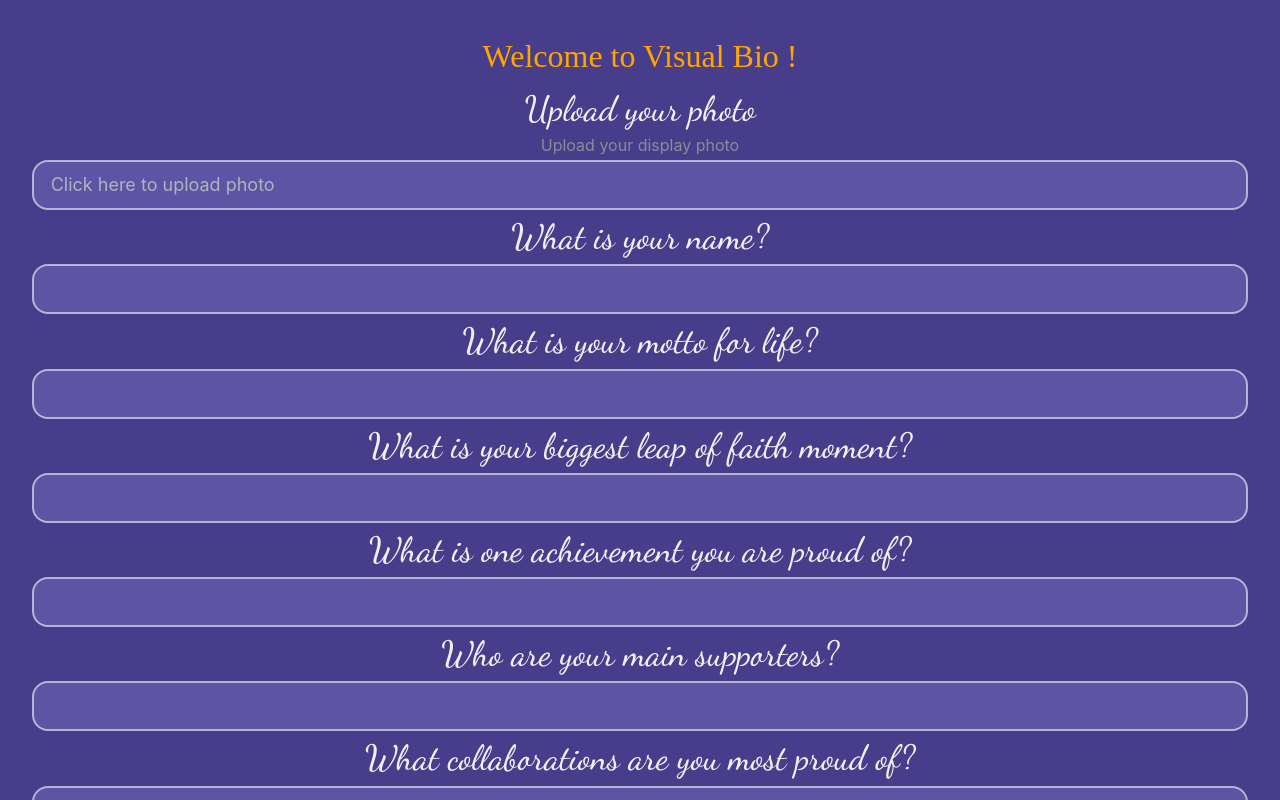
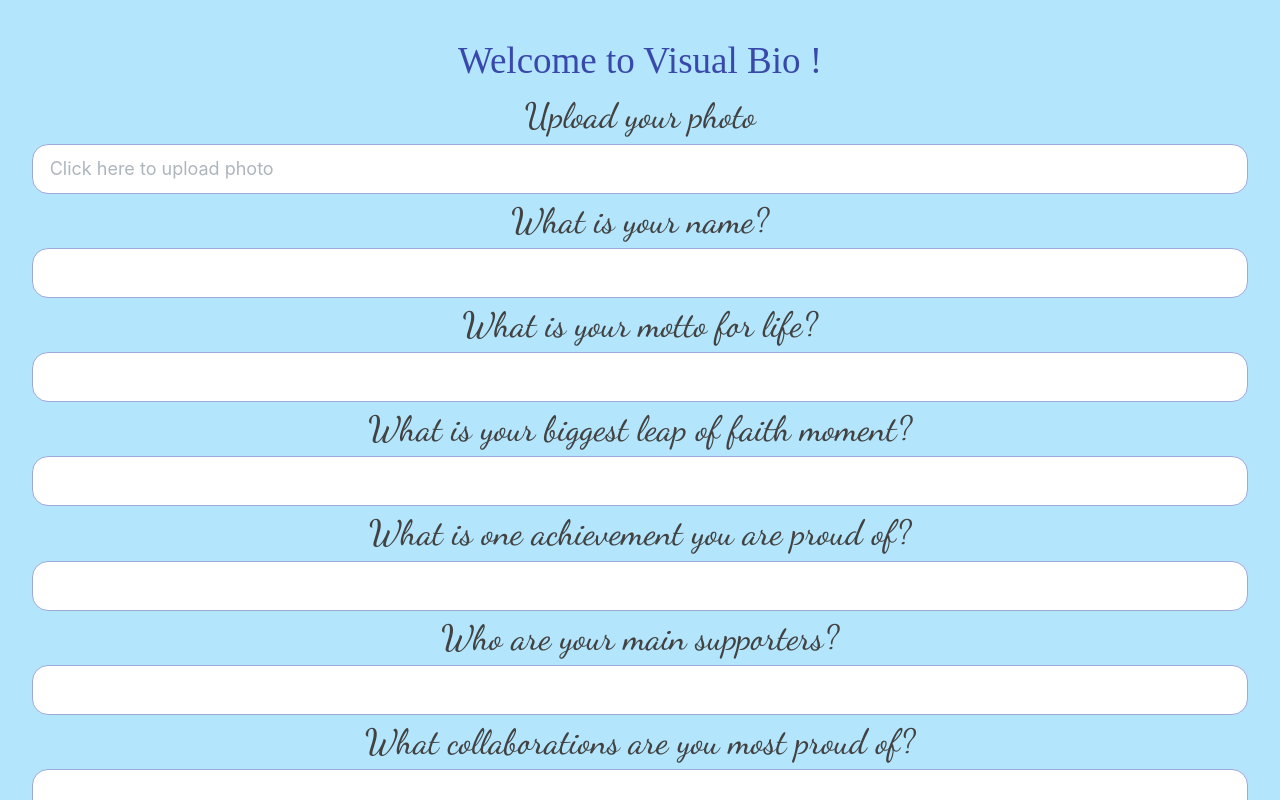
Before and after one commit to AnkiCodeAdventures/visual-bio, a React (Vite) app: page / in a window 1280 px wide. Shown: the top 800 px of the page. Built offline with nearby package versions, Linux system fonts and the light colour scheme; a web font is replaced by a local one.

Commit message:
update styles

```diff
--- a/src/components/RenderBio/RenderBio.jsx
+++ b/src/components/RenderBio/RenderBio.jsx
@@ -1,4 +1,5 @@
 /* eslint-disable react/prop-types */
+import { Button } from "@mantine/core";
 import styles from "./renderBio.module.css";
 import html2canvas from "html2canvas";
 
@@ -10,9 +11,13 @@
     const div = document.getElementById("capture-div");
     if (div) {
       document.fonts.ready.then(() => {
-        html2canvas(div, { scale: window.devicePixelRatio }).then((canvas) => {
+        html2canvas(div, {
+          scale: Math.min(2, window.devicePixelRatio), // Keeps quality high but prevents extreme scaling
+          useCORS: true, // Ensures images load correctly
+          allowTaint: true,
+        }).then((canvas) => {
           const link = document.createElement("a");
-          link.href = canvas.toDataURL("image/png");
+          link.href = canvas.toDataURL("image/png", 1.0); // Maximum quality
           link.download = "div-image.png";
           link.click();
         });
@@ -261,7 +266,9 @@
           alt=""
         />
       </div>
-      <button onClick={handleDownloadImage}>Download as Image</button>
+      <Button size="lg" className={styles.button} onClick={handleDownloadImage}>
+        Download as Image
+      </Button>
     </>
   );
 }
--- a/src/components/RenderBio/renderBio.module.css
+++ b/src/components/RenderBio/renderBio.module.css
@@ -2,7 +2,7 @@
 @import url("https://fonts.googleapis.com/css2?family=Dokdo&display=swap");
 
 .bioContainer {
-  background: linear-gradient(rgb(237, 249, 237), rgb(225, 225, 232));
+  background: white;
   min-width: 1100px;
   max-width: 1100px;
   display: flex;
@@ -10,8 +10,8 @@
   justify-content: flex-start;
   align-items: center;
   padding: 0rem 1rem 1rem 1rem;
+  margin: 1.5rem 0;
   min-height: 875px;
-
   color: black;
   font-family: "Dokdo", serif;
   font-weight: 400;
@@ -285,3 +285,6 @@
   top: 2755px;
   left: 285px;
 }
+.button {
+  background-color: #303f9f !important;
+}
--- a/src/components/question/question.module.css
+++ b/src/components/question/question.module.css
@@ -1,18 +1,18 @@
 .input {
-  background-color: #5d54a4 !important;
-  color: white !important;
-  border: 2px solid #b8b4d5 !important;
+  background-color: #ffffff !important;
+  color: #424242 !important;
+  border: 1px solid #9fa8da !important;
 }
 
 .input:focus {
-  border: 2px solid #ffa039 !important;
+  border-color: #303f9f !important;
 }
 
 .label {
-  color: #f0f0f0;
+  color: #424242;
   font-family: "Dancing Script", cursive;
   font-optical-sizing: auto;
-  font-weight: 400;
+  font-weight: 500;
   font-style: normal;
   font-size: 35px !important ;
 }
--- a/src/components/uploadPhoto/UploadPhoto.jsx
+++ b/src/components/uploadPhoto/UploadPhoto.jsx
@@ -9,7 +9,6 @@
         accept="image/png,image/jpeg"
         label="Upload your photo"
         placeholder="Click here to upload photo"
-        description="Upload your display photo"
         value={photo}
         onChange={setPhoto}
         size="lg"
--- a/src/components/uploadPhoto/uploadPhoto.module.css
+++ b/src/components/uploadPhoto/uploadPhoto.module.css
@@ -1,18 +1,18 @@
 .input {
-  background-color: #5d54a4 !important;
-  color: white !important;
-  border: 2px solid #b8b4d5 !important;
+  background-color: #ffffff !important;
+  color: #424242 !important;
+  border: 1px solid #9fa8da !important;
 }
 
 .input:focus {
-  border: 2px solid #ffa039 !important;
+  border-color: #303f9f !important;
 }
 
 .label {
-  color: #f0f0f0;
+  color: #424242;
   font-family: "Dancing Script", cursive;
   font-optical-sizing: auto;
-  font-weight: 400;
+  font-weight: 500;
   font-style: normal;
   font-size: 35px !important ;
 }
--- a/src/index.css
+++ b/src/index.css
@@ -2,7 +2,7 @@
 @import url("https://fonts.googleapis.com/css2?family=Dancing+Script:wght@400..700&family=Playwrite+AU+VIC+Guides&family=Roboto:ital,wght@0,100;0,300;0,400;0,500;0,700;0,900;1,100;1,300;1,400;1,500;1,700;1,900&display=swap");
 @import url("https://fonts.googleapis.com/css2?family=DynaPuff:wght@400..700&display=swap");
 body {
-  background-color: darkslateblue !important;
+  background-color: #b3e5fc !important;
 }
 
 *,
--- a/src/sections/Hero/hero.module.css
+++ b/src/sections/Hero/hero.module.css
@@ -2,5 +2,6 @@
   font-family: "Yuji Mai", serif;
   font-weight: 400;
   font-style: normal;
-  color: orange;
+  color: #3949ab;
+  font-size: 37px;
 }
```
